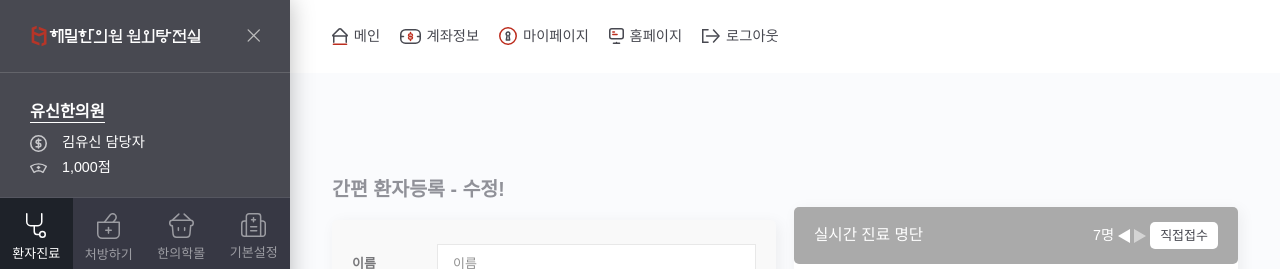
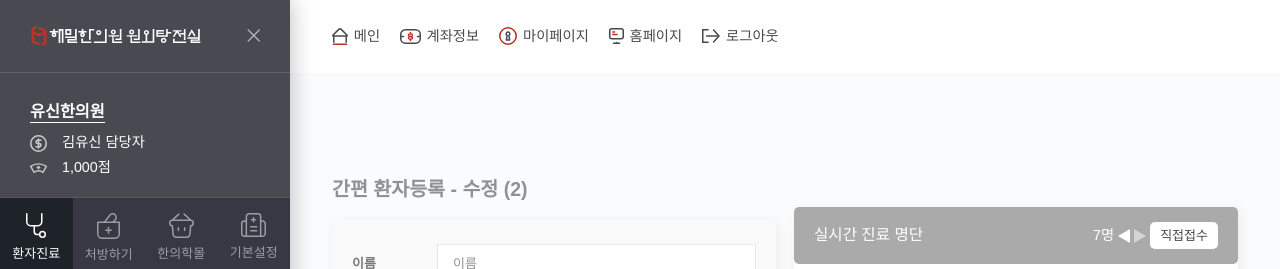
Before and after one commit to itforone-github/git-test-anna, a React (Create React App) app: page / in a window 1280 px wide. Shown: the top 269 px of the page. Built offline with nearby package versions, Linux system fonts and the light colour scheme; a web font is replaced by a local one.

Commit message:
test: 테스트(2)

```diff
--- a/src/App.js
+++ b/src/App.js
@@ -5,7 +5,7 @@ function App() {
         <Layout id="App">
             <section className="patient_main">
                 <div className="register">
-                    <h3>간편 환자등록 - 수정!</h3>
+                    <h3>간편 환자등록 - 수정 (2)</h3>
                     <div className="box1">
                         <div className="form">
                             <label>이름</label><input type="text" placeholder="이름"/>
```
